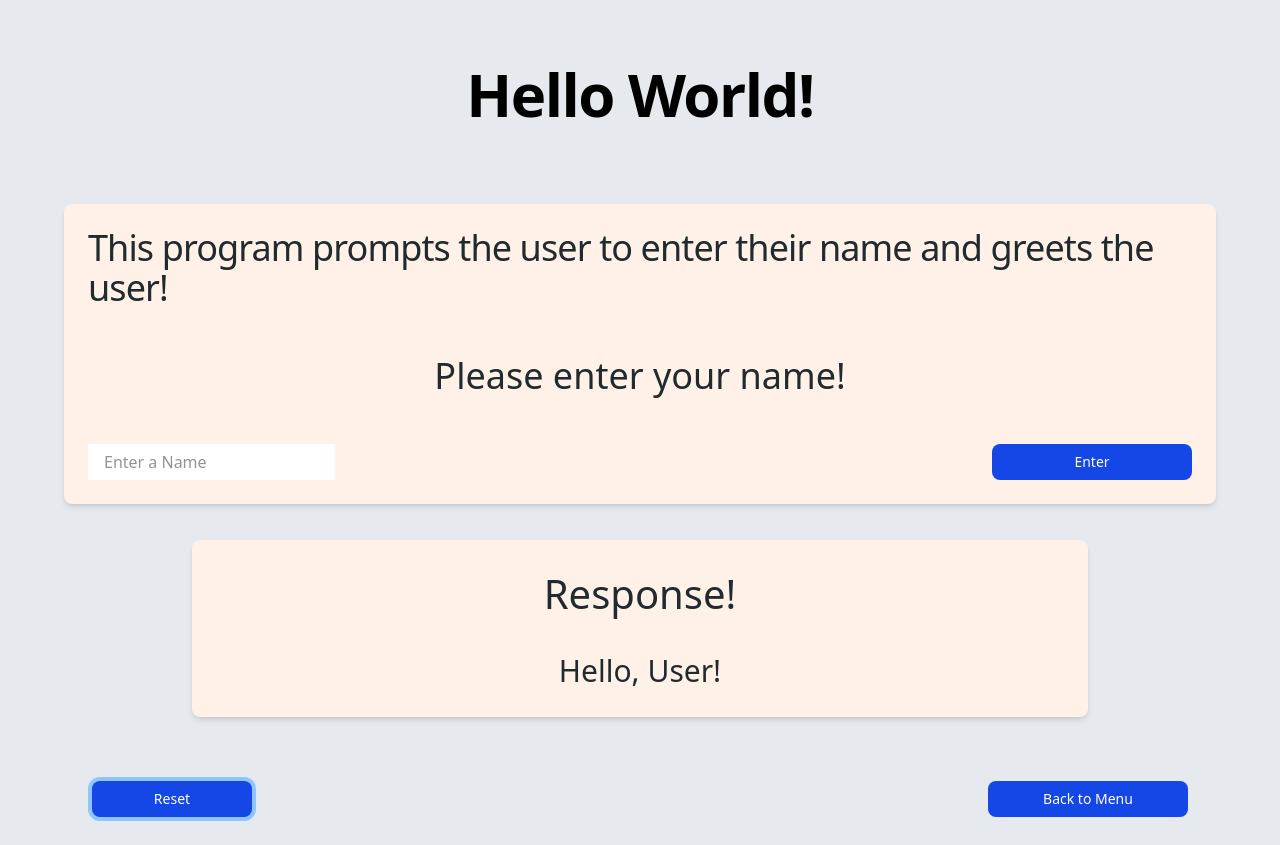
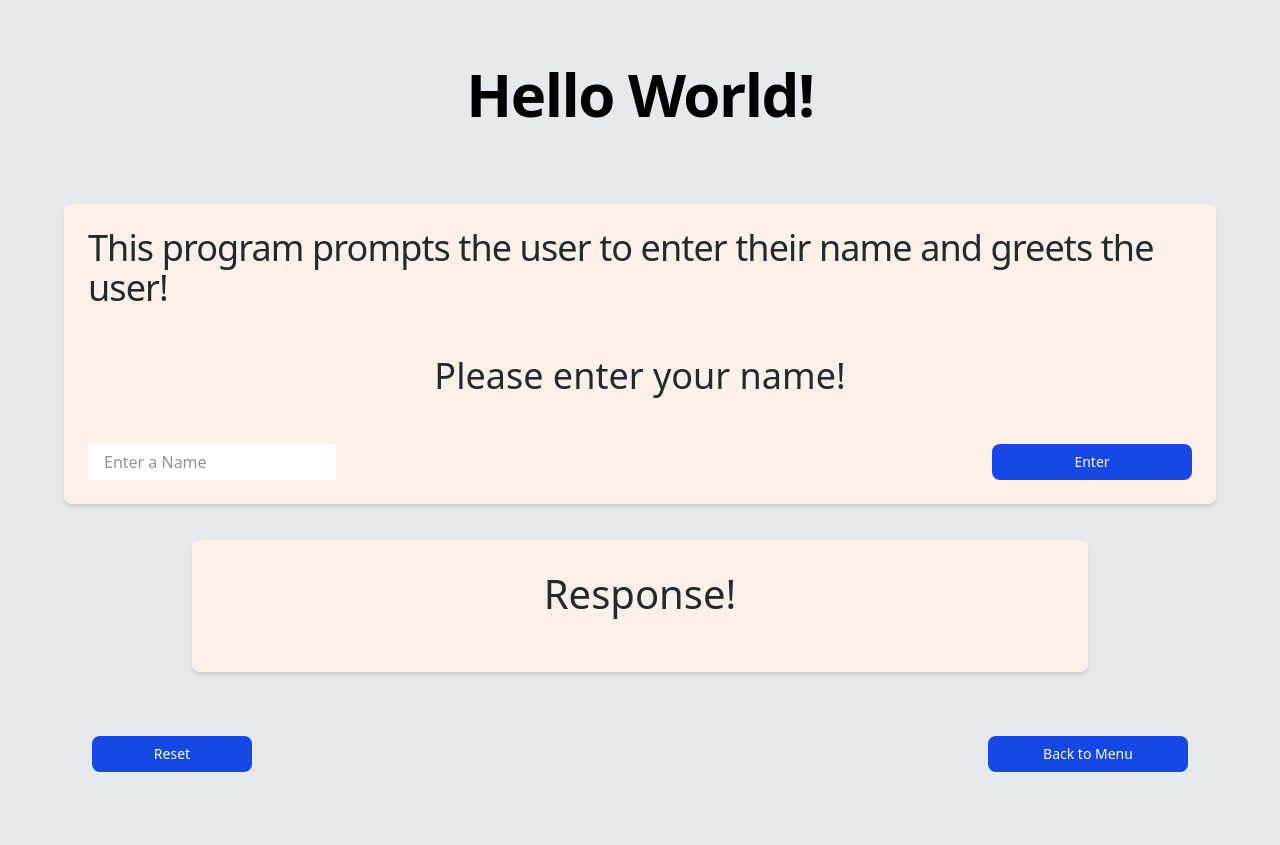
Before and after one commit to dherrera-code/AllForOneBuild, a website: page Pages/HelloWorld.html in a window 1280 px wide. Both pictures are taken after a click on the link "Reset". After the commit the page ends 800 px from the top, so only its background shows below. Drawn offline with nearby package versions, Linux system fonts and the light colour scheme.

Commit message:
creating js functionality!

```diff
--- a/Pages/HelloWorld.html
+++ b/Pages/HelloWorld.html
@@ -25,8 +25,8 @@
       <p class="my-12 lg:text-2xl xl:text-4xl font-normal text-center">Please enter your name!</p>
       <div class="flex">
 
-        <input type="text" class="bg-white ps-4" placeholder="Enter a Name">
-        <button href="#" style="margin-left: auto;"
+        <input id="inputName" type="text" class="bg-white ps-4" placeholder="Enter a Name">
+        <button id="enterBtn" style="margin-left: auto;"
           class=" w-35 md:w-40 lg:w-50 px-5 py-2 text-sm font-medium text-center text-white bg-blue-700 rounded-lg hover:bg-blue-800 focus:ring-4 focus:outline-none focus:ring-blue-300 dark:bg-blue-600 dark:hover:bg-blue-700 dark:focus:ring-blue-800">
           Enter
       </button>
@@ -48,7 +48,7 @@
   <section>
     <div class="container max-w-6xl p-7">
       <div class="flex justify-between">
-      <a href="#" style=""
+      <a id="resetBtn"
           class="w-30 md:w-40 px-5 py-2 text-sm font-medium text-center text-white bg-blue-700 rounded-lg hover:bg-blue-800 focus:ring-4 focus:outline-none focus:ring-blue-300 dark:bg-blue-600 dark:hover:bg-blue-700 dark:focus:ring-blue-800">
           Reset
       </a>
@@ -61,4 +61,5 @@
   </section>
 
   <script src="https://cdn.jsdelivr.net/npm/flowbite@3.1.2/dist/flowbite.min.js"></script>
+  <script type="module" src="../Scripts/helloWorld.js"></script>
 </body>
--- /dev/null
+++ b/Scripts/helloWorld.js
@@ -0,0 +1,16 @@
+// alert("Plase work!");
+const displayHello = document.getElementById("displayHelloUser");
+
+const inputName = document.getElementById("inputName")
+const enterBtn = document.getElementById("enterBtn")
+const resetBtn = document.getElementById("resetBtn");
+
+
+
+
+
+//add btn event listeners!
+resetBtn.addEventListener("click", () => {
+    inputName.value = "";
+    displayHello.textContent = "";
+})
```
